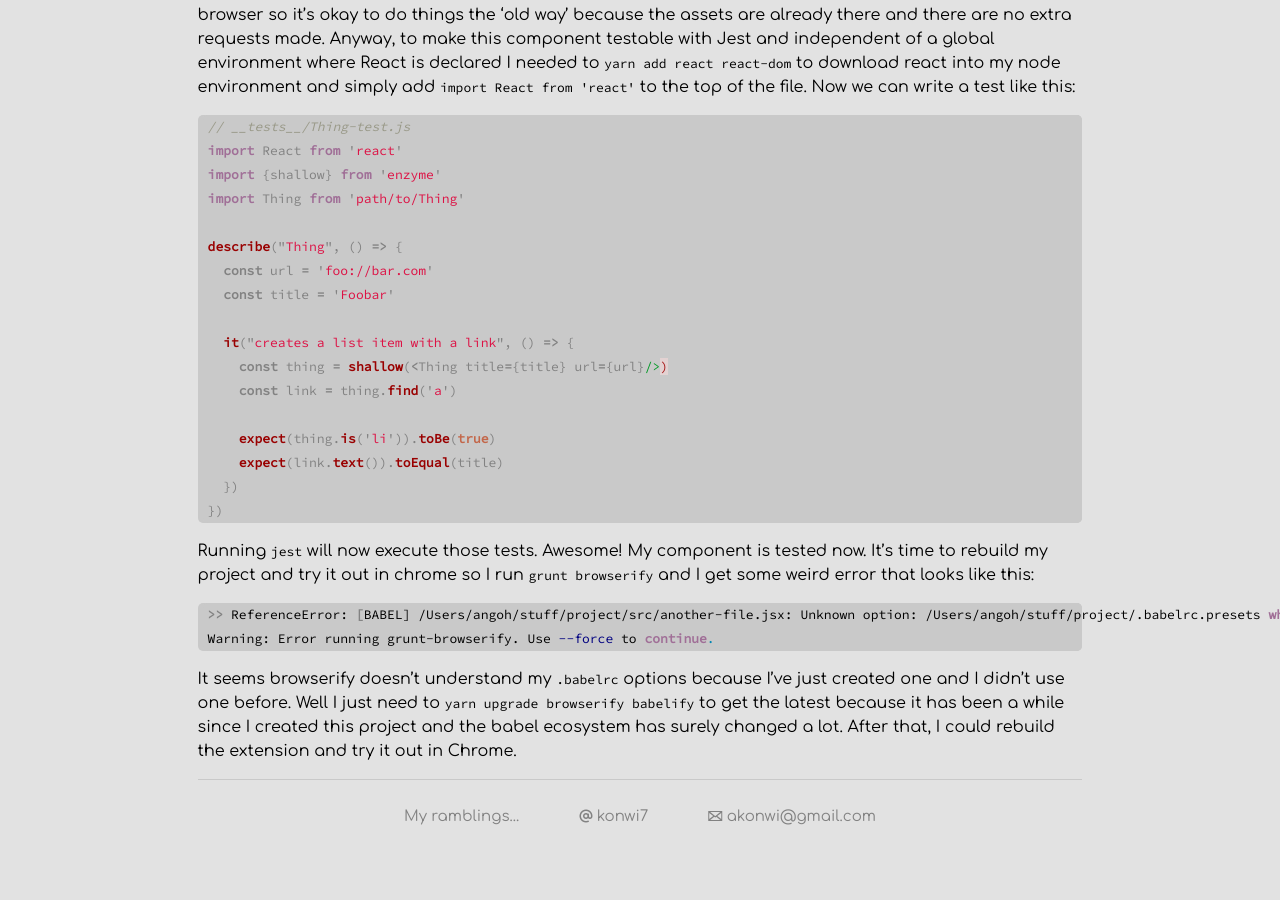
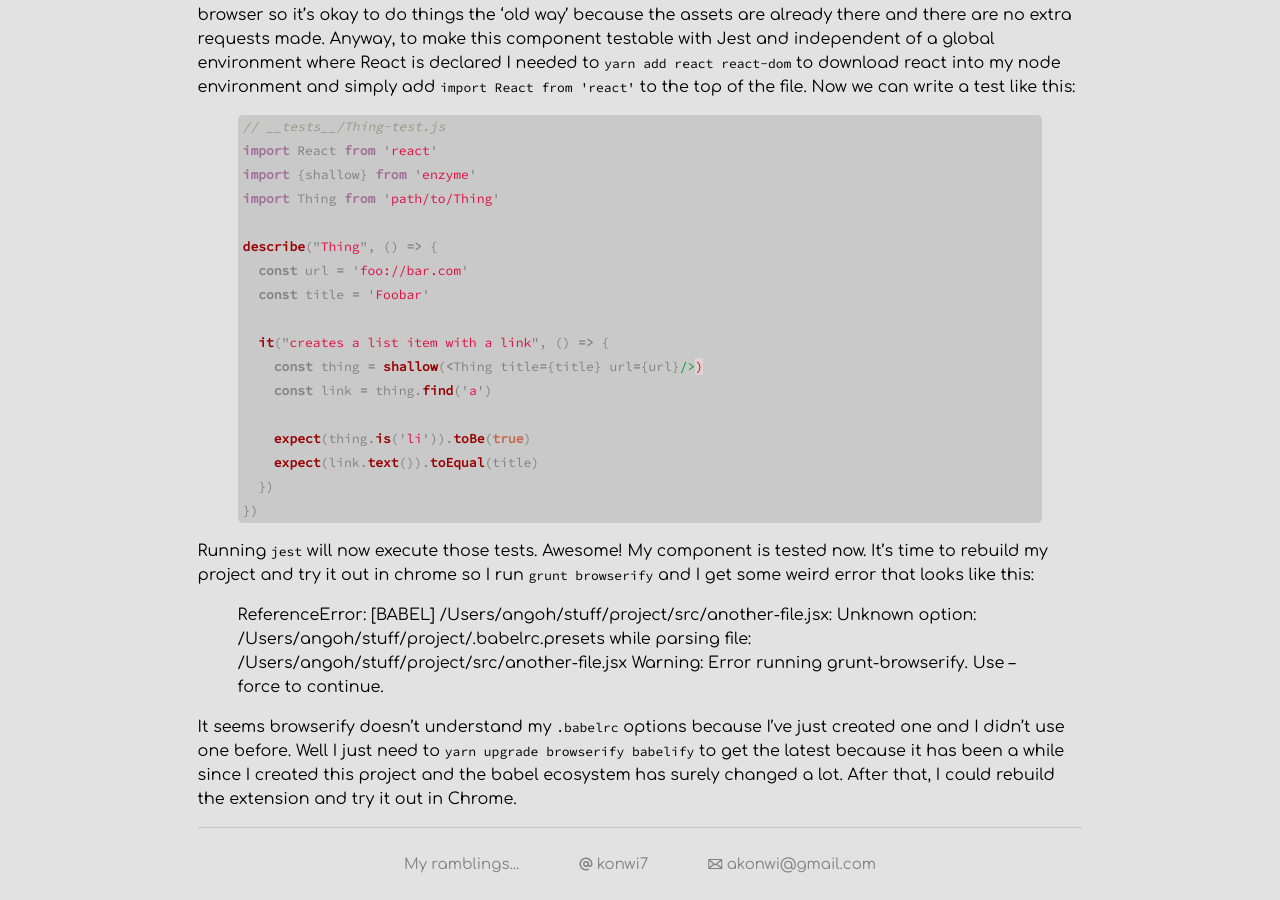
Before and after one commit to akonwi/akonwi.github.io, a Jekyll site: the page built from _posts/2017-01-10-introducing-jest-into-a-react-project.markdown, in a window 1280 px wide and 900 px high, scrolled down 1180 px. Built offline with Jekyll 4.4.1, drawn with Linux system fonts in a browser that asks for light colours; before the commit the page ends 2032 px from its top, so only the background shows below that.

Commit message:
Update code blocks in most recent posts

````diff
--- a/_posts/2017-01-10-introducing-jest-into-a-react-project.markdown
+++ b/_posts/2017-01-10-introducing-jest-into-a-react-project.markdown
@@ -11,18 +11,18 @@ Recently, I decided to catch up on what's going on in the front-end javascript w
 
 Thankfully, getting up and running with jest in my existing project wasn't too much of a hassle. I followed Jest's [getting started guide](http://facebook.github.io/jest/docs/tutorial-react.html) and did `yarn add -D jest babel-jest babel-preset-es2015 babel-preset-react enzyme`. I substituted`react-test-renderer` for [enzyme](https://github.com/airbnb/enzyme) which handles rendering in tests and has useful matchers for asserting on components. Jest requires having a `.babelrc` file, which I didn't have before. The simplest configs you need to get up and running looks like this:
 
-``` javascript
+{% highlight  javascript %}
 //.babelrc
 {
   "presets": ["es2015", "react"]
 }
-```
+{% endhighlight %}
 
 With that, you just need to run `jest` from your project's root directory and all the tests in the `__tests__` directory will be run. I had to rename my test directory from 'spec' to `__tests__` when the jest output said no tests were found after I first ran it.
 
 The first component I wanted to test was very simple:
 
-``` javascript
+{% highlight  javascript %}
 // Thing.jsx
 export default function({url, title}) {
   const openLink = (e) => {...}
@@ -33,11 +33,11 @@ export default function({url, title}) {
     </li>
   )
 }
-```
+{% endhighlight %}
 
 This is the entire file. Notice how there're no `import` statements at the top. At the very least I should be importing React right? No because up until now I've just included a distribution of React and React-dom in the project and included them in the head of my main html file. Before you throw your hands up in disgust, remember this is an extension for Google Chrome, so everything is bundled up and run inside of your browser so it's okay to do things the 'old way' because the assets are already there and there are no extra requests made. Anyway, to make this component testable with Jest and independent of a global environment where React is declared I needed to `yarn add react react-dom` to download react into my node environment and simply add `import React from 'react'` to the top of the file. Now we can write a test like this:
 
-``` javascript
+{% highlight  javascript %}
 // __tests__/Thing-test.js
 import React from 'react'
 import {shallow} from 'enzyme'
@@ -55,13 +55,11 @@ describe("Thing", () => {
     expect(link.text()).toEqual(title)
   })
 })
-```
+{% endhighlight %}
 
 Running `jest` will now execute those tests. Awesome! My component is tested now. It's time to rebuild my project and try it out in chrome so I run `grunt browserify` and I get some weird error that looks like this:
 
-``` shell
->> ReferenceError: [BABEL] /Users/angoh/stuff/project/src/another-file.jsx: Unknown option: /Users/angoh/stuff/project/.babelrc.presets while parsing file: /Users/angoh/stuff/project/src/another-file.jsx
+> ReferenceError: [BABEL] /Users/angoh/stuff/project/src/another-file.jsx: Unknown option: /Users/angoh/stuff/project/.babelrc.presets while parsing file: /Users/angoh/stuff/project/src/another-file.jsx
 Warning: Error running grunt-browserify. Use --force to continue.
-```
 
 It seems browserify doesn't understand my `.babelrc` options because I've just created one and I didn't use one before. Well I just need to `yarn upgrade browserify babelify` to get the latest because it has been a while since I created this project and the babel ecosystem has surely changed a lot. After that, I could rebuild the extension and try it out in Chrome.
````
Also changed, not shown: _posts/2017-01-13-grunt-custom-tasks.markdown (+4 -4 lines), _posts/2017-01-22-react-inline-styles.markdown (+6 -6 lines).
